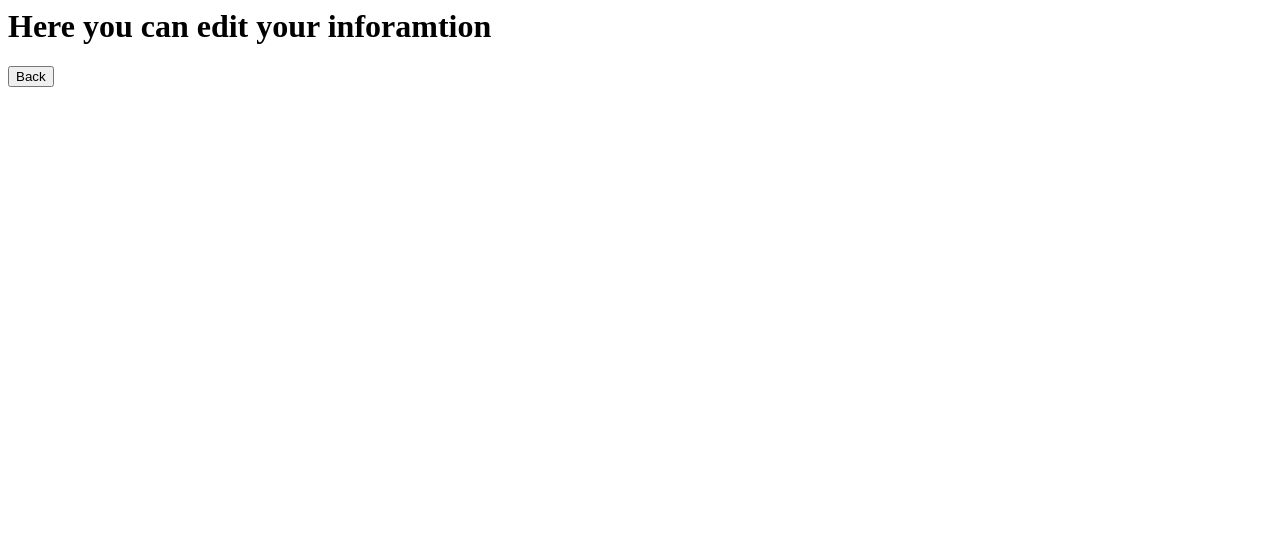
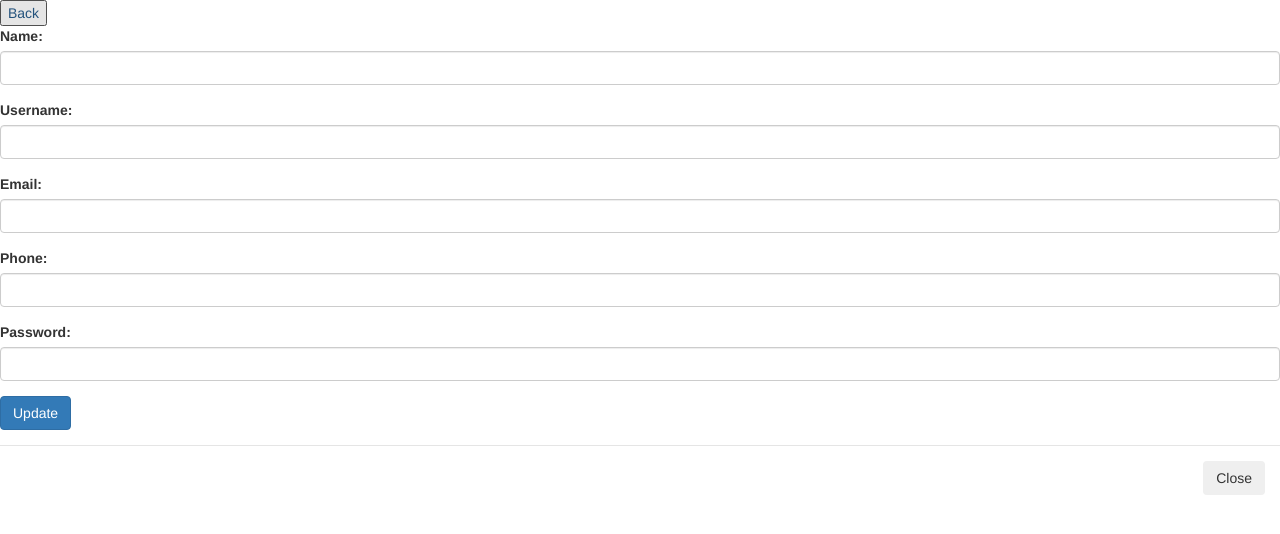
Before and after one commit to AzharUddinSheikh/SimpleWebApp, a Flask app: template MY PROJECT/webapp/templates/edit.html in a window 1280 px wide. Shown: the top 534 px of the page. Run offline with Flask 2, Linux system fonts and the light colour scheme; the template is opened without the code that fills it, so the values that code supplies are empty; some libraries are stand-ins or nearby versions.

Commit message:
created table in edit html file and by hitting any id ll provide same values in edit html so that what ever changes need to be done ll clearly shows

```diff
--- a/MY PROJECT/webapp/main.py
+++ b/MY PROJECT/webapp/main.py
@@ -121,27 +121,28 @@ def delete(sno):
         db.session.delete(posts)
         db.session.commit()
 
+        flash('Existing Entry Has been Deleted')
         return redirect(url_for('home'))
 
 
-@app.route('/update', methods=['GET', 'POST'])
-def update():
+@app.route('/update/<string:sno>', methods=['GET', 'POST'])
+def update(sno):
     if ('user' in session and session['user'] == params['adminusername']):
         if request.method == "POST":
-            my_data = Details.query.get(request.form.get('sno'))
+            posts = Details.query.filter_by(sno=sno).first()
 
-            my_data.name = request.form.get('name')
-            my_data.email = request.form.get('email')
-            my_data.phone = request.form.get('phone')
-            my_data.username = request.form.get('username')
-            my_data.password = request.form.get('password')
+            posts.name = request.form.get('name')
+            posts.email = request.form.get('email')
+            posts.phone = request.form.get('phone')
+            posts.username = request.form.get('username')
+            posts.password = request.form.get('password')
 
             db.session.commit()
             flash("Information Has Been Modified/Updated")
 
             return redirect(url_for('home'))
-
-    return render_template('edit.html')
+    posts = Details.query.filter_by(sno=sno).first()
+    return render_template('edit.html', posts=posts, sno=sno)
 
 
 if __name__ == "__main__":
--- a/MY PROJECT/webapp/templates/dashboard.html
+++ b/MY PROJECT/webapp/templates/dashboard.html
@@ -55,7 +55,8 @@
                         <td>{{post.email}}</td>
                         <td>{{post.username}}</td>
                         <td>
-                            <a href="/update"><button type="button" class="btn btn-info btn-lg">EDIT</button></a>
+                            <a href="/update/{{post.sno}}"><button type="button"
+                                    class="btn btn-info btn-lg">EDIT</button></a>
                             <a href="/delete/{{post.sno}}"><button class="btn btn-info btn-danger">DELETE</button></a>
                         </td>
 
--- a/MY PROJECT/webapp/templates/edit.html
+++ b/MY PROJECT/webapp/templates/edit.html
@@ -1,3 +1,52 @@
-<h1>Here you can edit your inforamtion</h1>
+<!DOCTYPE html>
+<html lang="en">
+
+<head>
+    <title>DashBoard</title>
+    <meta charset="utf-8">
+    <meta name="viewport" content="width=device-width, initial-scale=1">
+    <link rel="stylesheet" href="https://maxcdn.bootstrapcdn.com/bootstrap/3.4.1/css/bootstrap.min.css">
+    <script src="https://ajax.googleapis.com/ajax/libs/jquery/3.5.1/jquery.min.js"></script>
+    <script src="https://maxcdn.bootstrapcdn.com/bootstrap/3.4.1/js/bootstrap.min.js"></script>
+</head>
 
 <a href="/"> <button>Back</button></a>
+
+
+<form method="POST" action="/update/{{posts.sno}}">
+
+    <div class="form-group">
+        <label>Name:</label>
+        <input type="hidden" name="sno" value="{{posts.sno}}">
+        <input type="name" class="form-control" name="name" value="{{posts.name}}">
+    </div>
+
+    <div class="form-group">
+        <label>Username:</label>
+        <input type="username" class="form-control" name="username" value="{{posts.username}}">
+    </div>
+
+    <div class="form-group">
+        <label>Email:</label>
+        <input type="email" class="form-control" name="email" value="{{posts.email}}">
+    </div>
+
+    <div class="form-group">
+        <label>Phone:</label>
+        <input type="number" class="form-control" name="phone" value="{{posts.phone}}">
+    </div>
+
+    <div class="form-group">
+        <label>Password:</label>
+        <input type="password" class="form-control" name="password" value="{{posts.password}}">
+    </div>
+
+    <div class="form-group">
+        <button class="btn btn-primary" type="submit">Update</button>
+    </div>
+
+</form>
+
+<div class="modal-footer">
+    <button type="button" class="btn btn-secondary" data-dismiss="modal">Close</button>
+</div>
```
